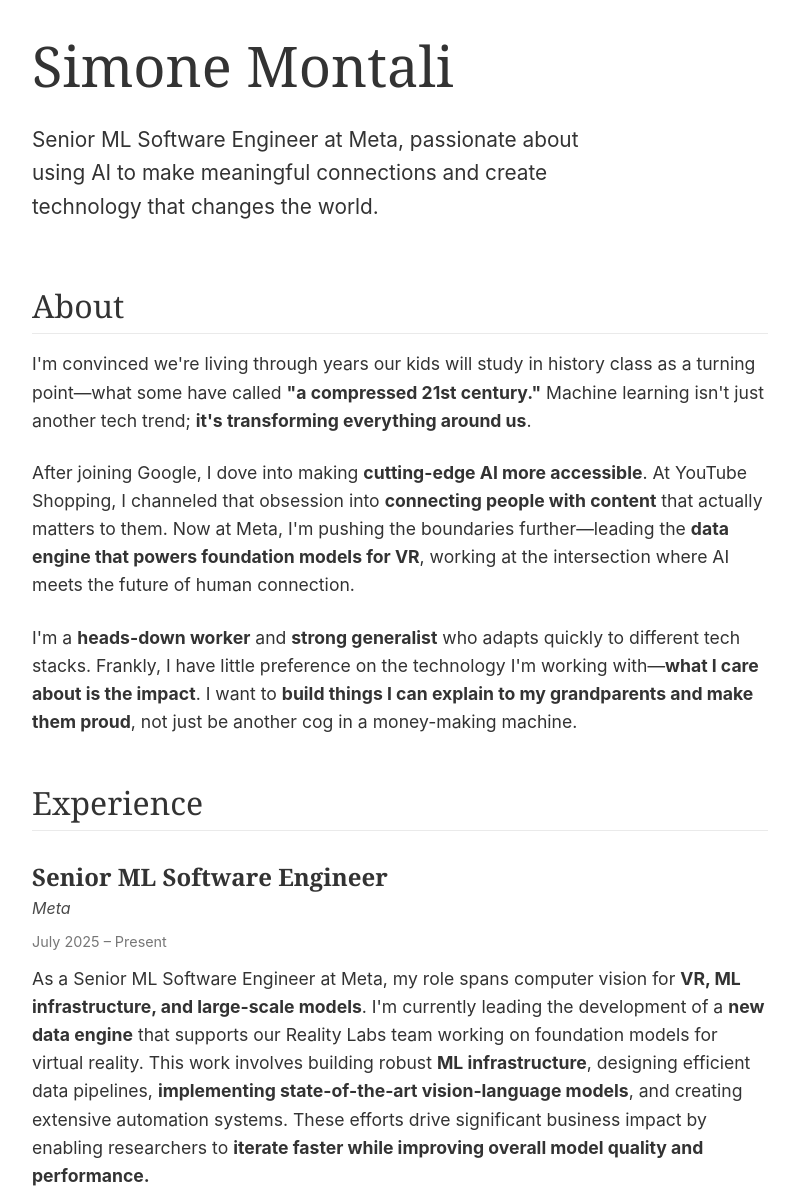
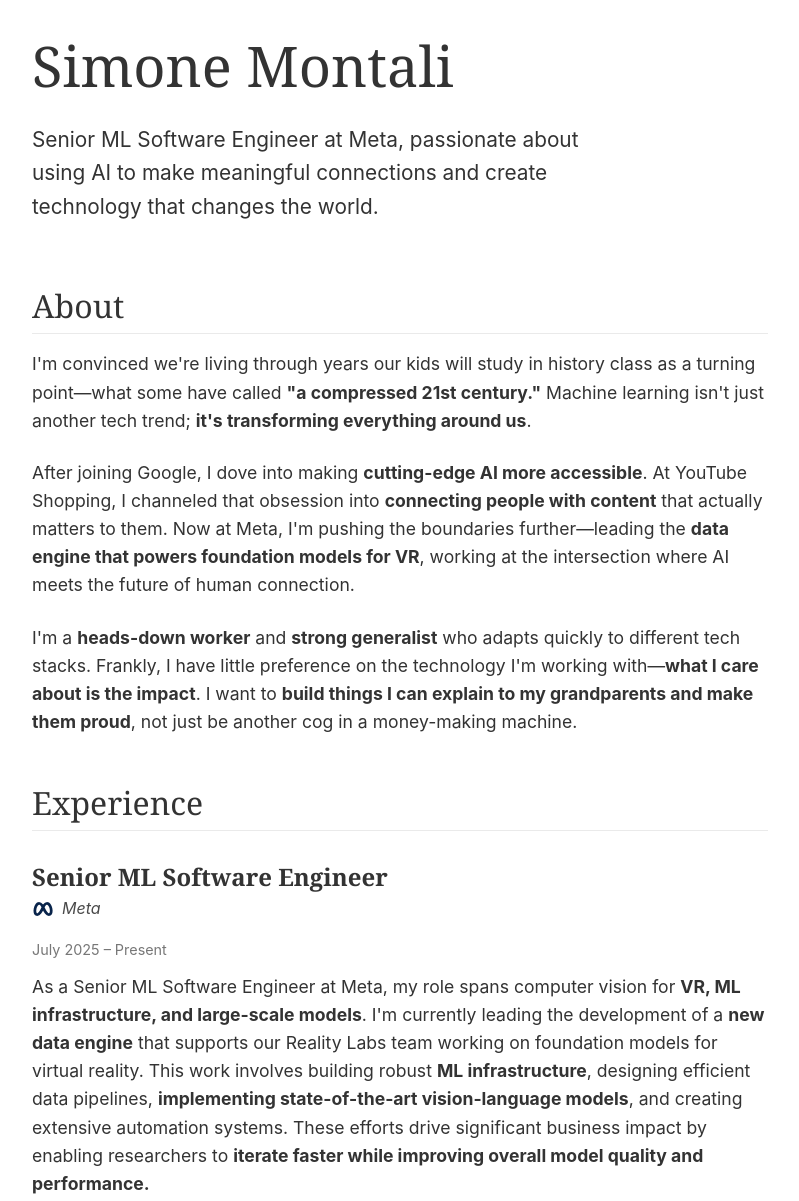
Before and after one commit to montali/landing, a plain HTML site: page index.html in a window 1280 px wide. Shown: the top 1201 px of the page, without its empty margins (240-1039 px from the left). Drawn offline with Linux system fonts and the light colour scheme.

Commit message:
Add company logos

```diff
--- a/index.html
+++ b/index.html
@@ -111,7 +111,22 @@
         .job-company {
             font-style: italic;
             color: var(--accent);
-            margin-bottom: 0.5rem;
+            margin-bottom: 0.995rem;
+            display: flex;
+            align-items: center;
+            gap: 0.5rem;
+            object-fit: contain;
+        }
+
+        .company-logo {
+            width: 22px !important;
+            height: 22px !important;
+            max-width: 22px;
+            max-height: 22px;
+            border-radius: 3px;
+            flex-shrink: 0;
+            object-fit: contain;
+            vertical-align: middle;
         }
 
         .job-date {
@@ -364,9 +379,12 @@
             have called <strong>"a compressed 21st century."</strong> Machine learning isn't just another tech trend;
             <strong>it's transforming everything around us</strong>.
         </p>
-        <p>After joining Google, I dove into making <strong>cutting-edge AI more accessible</strong>. At YouTube Shopping, I channeled
-            that obsession into <strong>connecting people with content</strong> that actually matters to them. Now at Meta, I'm pushing
-            the boundaries further—leading the <strong>data engine that powers foundation models for VR</strong>, working at the
+        <p>After joining Google, I dove into making <strong>cutting-edge AI more accessible</strong>. At YouTube
+            Shopping, I channeled
+            that obsession into <strong>connecting people with content</strong> that actually matters to them. Now at
+            Meta, I'm pushing
+            the boundaries further—leading the <strong>data engine that powers foundation models for VR</strong>,
+            working at the
             intersection where AI meets the future of human connection.
         </p>
         <p>I'm a <strong>heads-down worker</strong> and <strong>strong generalist</strong> who adapts quickly to
@@ -380,7 +398,10 @@
 
         <div class="job">
             <h3 class="job-title">Senior ML Software Engineer</h3>
-            <div class="job-company">Meta</div>
+            <div class="job-company">
+                <img src="meta.svg" class="company-logo" />
+                Meta
+            </div>
             <div class="job-date">July 2025 – Present</div>
             <p>As a Senior ML Software Engineer at Meta, my role spans computer vision for <strong>VR, ML
                     infrastructure, and
@@ -399,6 +420,7 @@
 
         <div class="job">
             <h3 class="job-title">Machine Learning Software Engineer (YouTube Shopping)</h3>
+            <img src="google.svg" class="company-logo" />
             <div class="job-company">Google</div>
             <div class="job-date">May 2024 – end of June 2025</div>
             <p>At YouTube Shopping, I focus on improving video and Shorts recommendations to better connect users with
@@ -413,6 +435,7 @@
 
         <div class="job">
             <h3 class="job-title">Machine Learning Software Engineer (ML & AI Infrastructure)</h3>
+            <img src="google.svg" class="company-logo" />
             <div class="job-company">Google</div>
             <div class="job-date">May 2022 – May 2024</div>
             <p>I helped build a general-purpose ML/LLM platform used to train and serve large-scale models across
```
Also changed, not shown: google.svg (added), meta.svg (added).
